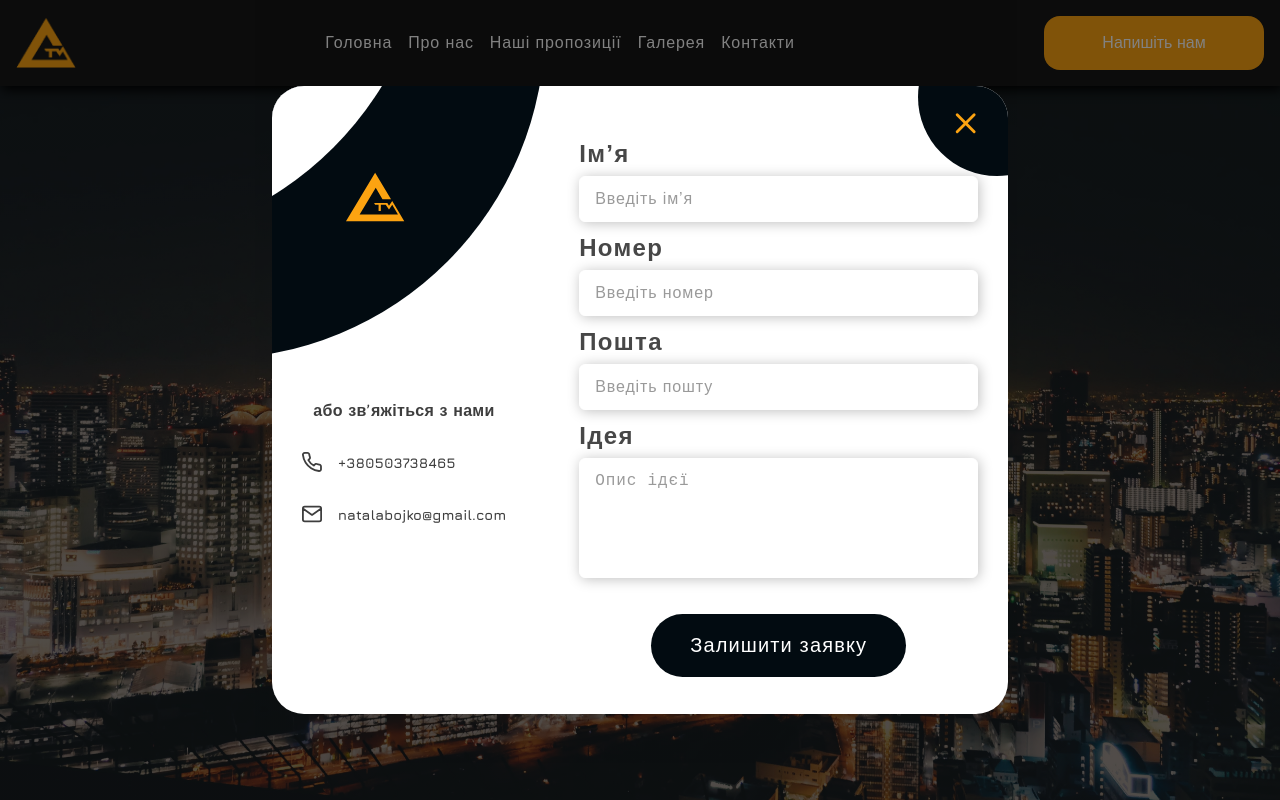
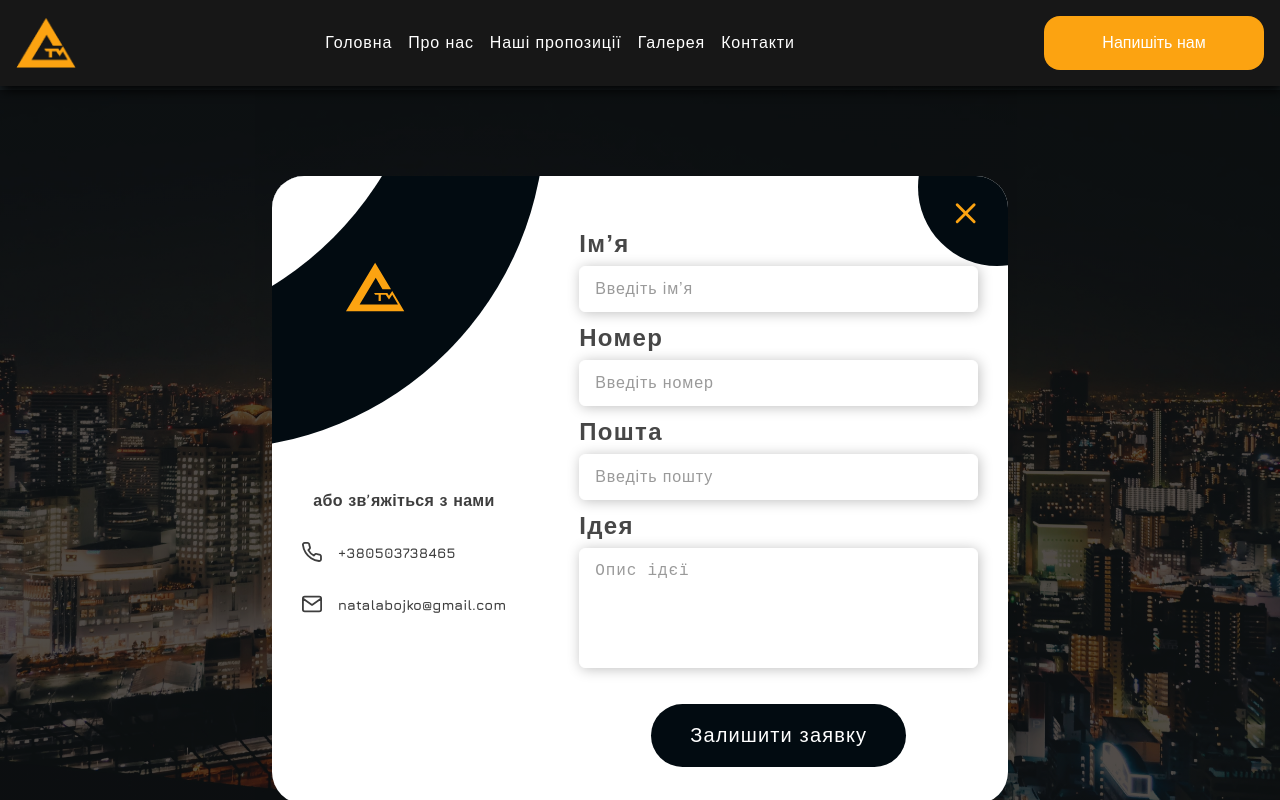
Before and after one commit to NatalaBoiko/architrave, a Next.js app: page / in a window 1280 px wide. Both pictures are taken after a click on the button "Залишити заявку". Shown: the top 800 px of the page. Built offline with nearby package versions, Linux system fonts and the light colour scheme; a web font is replaced by a local one.

Commit message:
moved PopUp to Main

```diff
--- a/src/app/globals.scss
+++ b/src/app/globals.scss
@@ -30,7 +30,7 @@ body {
   align-items: center;
   justify-content: space-between;
   min-height: 100vh;
-  position: relative;
+  // position: relative;
 }
 .stopScroll {
   overflow: hidden;
--- a/src/app/page.jsx
+++ b/src/app/page.jsx
@@ -1,11 +1,10 @@
-// import Image from "next/image";
+import PopUp from "@/components/PopUp/PopUp";
 import ToTopBtn from "@/components/ToTopBtn/ToTopBtn";
 import About from "@/sections/About/About";
 import Contacts from "@/sections/Contacts/Contacts";
 import Gallery from "@/sections/Gallery/Gallery";
 import Hero from "@/sections/Hero/Hero";
 import Suggestions from "@/sections/Suggestions/Suggestions";
-// import styles from "./page.module.css";
 
 export default function Home() {
   return (
@@ -16,6 +15,7 @@ export default function Home() {
       <Gallery />
       <Contacts />
       <ToTopBtn />
+      <PopUp />
     </>
   );
 }
--- a/src/components/PopUp/Application/Application.jsx
+++ b/src/components/PopUp/Application/Application.jsx
@@ -15,6 +15,17 @@ const Application = () => {
   const { setModalVisible, modalBackdrop, setModalBackdrop } =
     useContext(SiteContext);
 
+  const closeModal = (e) => {
+    // console.log(e.target);
+    e.preventDefault();
+
+    setModalBackdrop(false);
+
+    setTimeout(() => {
+      setModalVisible(false);
+    }, 500);
+  };
+
   return (
     <div
       className={
@@ -28,20 +39,7 @@ const Application = () => {
         <use href="/sprite.svg#icon-logo-architrave" />
       </svg>
       <div className={styles.iconCloseBlog} />
-      <button
-        className={styles.btnClose}
-        type="button"
-        onClick={(e) => {
-          // console.log(e.target);
-          e.preventDefault();
-
-          setModalBackdrop(false);
-
-          setTimeout(() => {
-            setModalVisible(false);
-          }, 500);
-        }}
-      >
+      <button className={styles.btnClose} type="button" onClick={closeModal}>
         <svg className={styles.close}>
           <use href="/sprite.svg#icon-cancelArchitrave" />
         </svg>
--- a/src/components/PopUp/PopUp.module.scss
+++ b/src/components/PopUp/PopUp.module.scss
@@ -2,8 +2,11 @@
 .modalWrapperVisible {
   width: 100vw;
   height: 100vh;
+  // width: 100%;
+  // height: 100%;
   z-index: 100;
-  position: absolute;
+  position: fixed;
+  top: 90px;
 
   display: none;
   align-items: center;
--- a/src/helpers/handleScroll.js
+++ b/src/helpers/handleScroll.js
@@ -3,6 +3,7 @@ export const handleScroll = (e) => {
   e.preventDefault();
   // get the href and remove everything before the hash (#)
   const href = e.currentTarget.href;
+
   const targetId = href.replace(/.*\#/, "");
   // get the element by id and use scrollIntoView
   const elem = document.getElementById(targetId);
--- a/src/sections/Hero/Hero.jsx
+++ b/src/sections/Hero/Hero.jsx
@@ -42,7 +42,7 @@ const Hero = () => {
         </div>
       </div>
 
-      {isModalVisible && <PopUp />}
+      {/* {isModalVisible && <PopUp />} */}
     </section>
   );
 };
```
